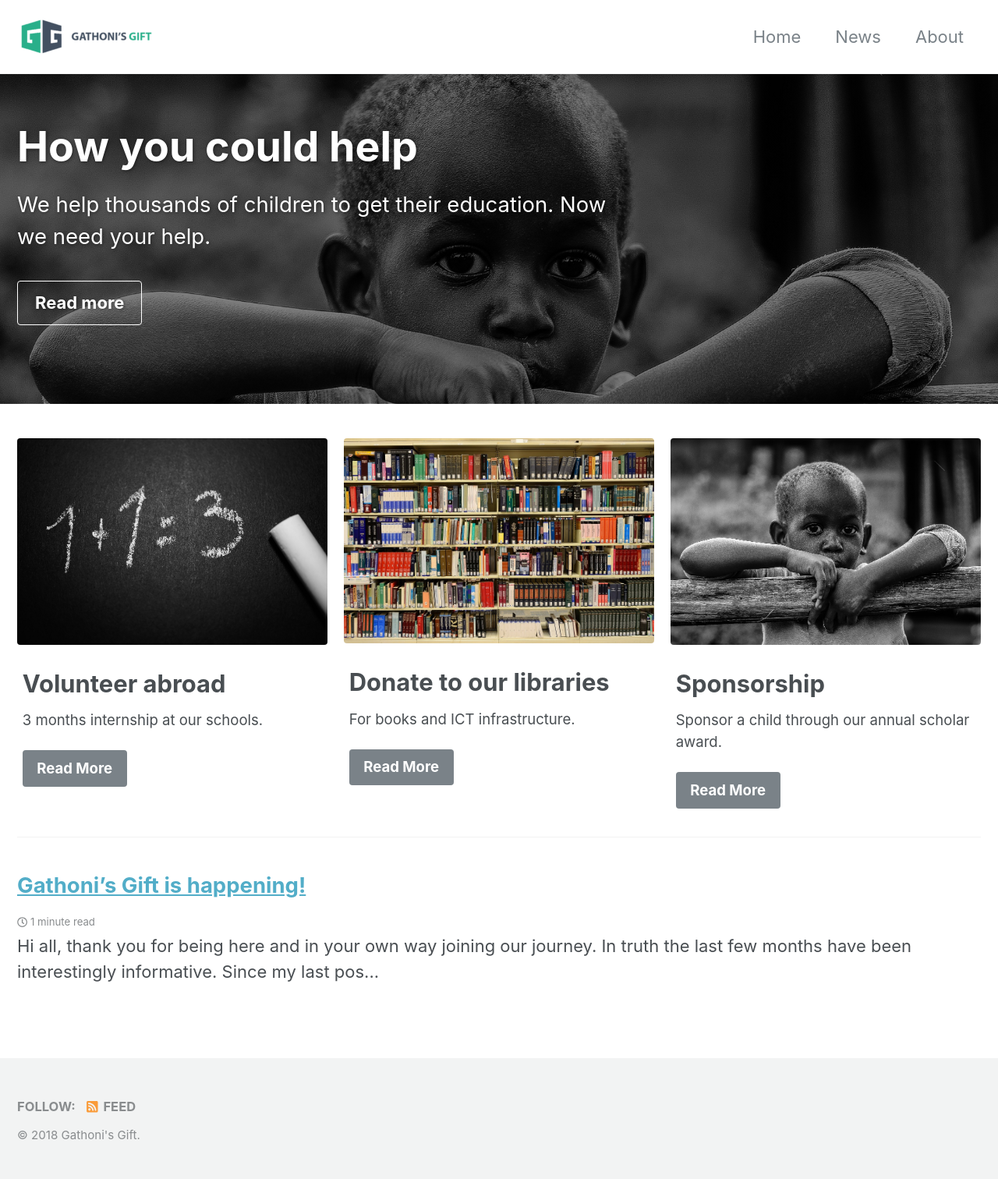
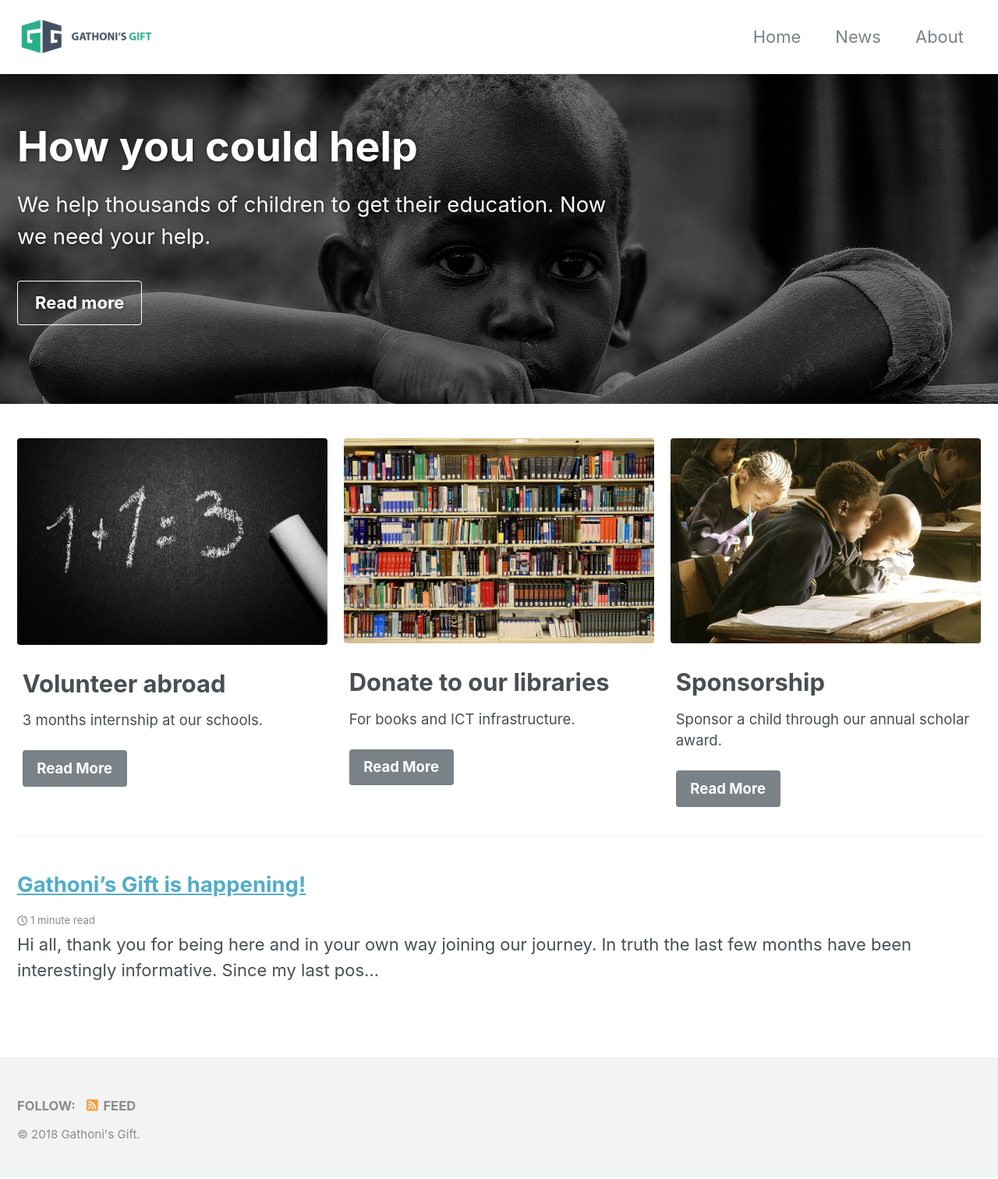
Before and after one commit to gathonisgift/gathonisgift.github.io, a Jekyll site: the page built from index.html, in a window 1280 px wide. Shown: the whole page at 78% size. Built offline with Jekyll 4.4.1, drawn with Linux system fonts in a browser that asks for light colours; cached includes are drawn as plain includes; nearby versions of some CDN libraries; the list of posts is cut into pages by our own code.

Commit message:
students pic

```diff
--- a/index.html
+++ b/index.html
@@ -28,7 +28,7 @@ feature_row:
     url: "#test-link"
     btn_label: "Read More"
     btn_class: "btn--primary"
-  - image_path: /images/child-small.jpg
+  - image_path: /images/students-small.jpg
 #    image_caption: "Image courtesy of [Unsplash](https://unsplash.com/)"
     alt: "Sponsorship"
     title: "Sponsorship"
```
Also changed, not shown: images/students-small.jpg (added).
